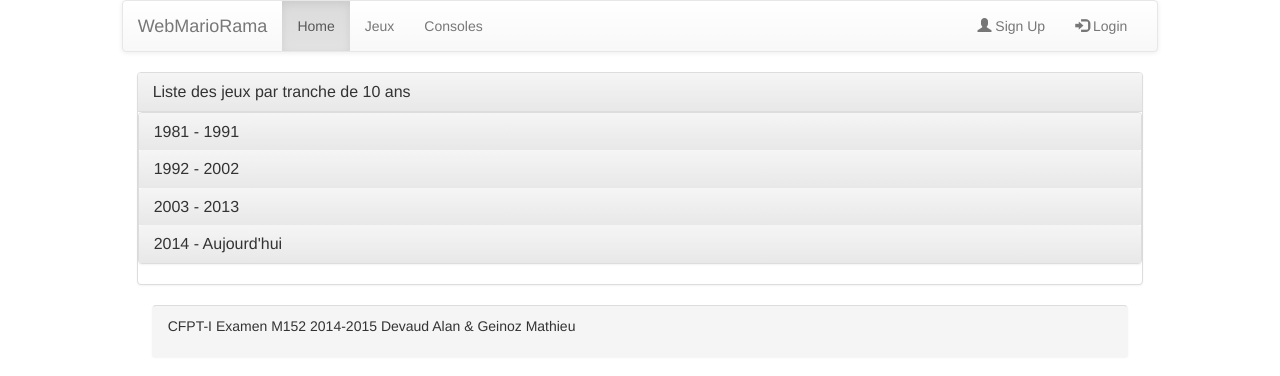
After one commit to Devaud/WebMarioRama, a PHP site: page /jeux.php in a window 1280 px wide. The commit adds this page. Shown: the top 376 px of the page. Run offline with PHP 8.4, Linux system fonts and the light colour scheme; some libraries are stand-ins or nearby versions.

Commit message:
Ajout de la page jeux.php

```diff
--- a/WebMarioRama/Include.php
+++ b/WebMarioRama/Include.php
@@ -100,7 +100,12 @@ function displayNav(){
         $text .= '<li><a href="./Index.php?page=home">Home</a></li>';
     }
 
-    $text .= '<li><a href="#">Jeux</a></li>';
+    if($page == 'jeux'){
+        $text .= '<li class="active"><a href="./jeux.php?page=jeux">Jeux</a></li>';
+    }else{
+        $text .= '<li><a href="./jeux.php?page=jeux">Jeux</a></li>';
+    }
+
     $text .= '<li><a href="#">Consoles</a></li> ';
     $text .= '</ul>';
     $text .= '<ul class="nav navbar-nav navbar-right">';
--- /dev/null
+++ b/WebMarioRama/jeux.php
@@ -0,0 +1,124 @@
+<!DOCTYPE html>
+<!--
+To change this license header, choose License Headers in Project Properties.
+To change this template file, choose Tools | Templates
+and open the template in the editor.
+-->
+<?php
+include './Include.php';
+LoadFromSession();
+ManageNavigation();
+?>
+<html>
+    <head>
+        <meta charset="UTF-8">
+        <meta name="viewport" content="width=device-width, initial-scale=1.0">
+        <link rel="stylesheet" href="./css/Normalize.css"
+              <!-- Fichier pour bootstrap -->
+              <link rel="stylesheet" href="./css/bootstrap.min.css">
+        <link rel="stylesheet" href="./css/bootstrap-theme.min.css">
+        <script src="https://ajax.googleapis.com/ajax/libs/jquery/1.11.1/jquery.min.js"></script>
+        <script src="./js/bootstrap.min.js"></script>
+
+        <!-- Fichier créer par nous -->
+        <link rel="stylesheet" href="./css/style.css">
+
+        <title>WebMarioRama</title>
+    </head>
+    <body>
+        <section id="page" class="col-sm-offset-1 col-sm-10">
+            <!-- --------------------------- Menu -------------------------- -->
+            <?php
+            echo displayNav();
+            ?>
+            <!-- ------------------------- Fin Menu ------------------------ -->
+
+            <!-- -------------------------- Contenu ------------------------ -->
+            <section class="col-sm-12">
+                <section class="panel panel-default">
+                    <section class="panel-heading">
+                        <h3 class="panel-title">Liste des jeux par tranche de 10 ans</h3>
+                    </section>
+                    <section class="panel-group panel panel-default" id="accordion" role="tablist" aria-multiselectable="true">
+                       <!-- ----------------- 1981 - 1991 ------------------ -->
+                        <section class="panel-heading" role="tab" id="headingOne">
+                            <h4 class="panel-title">
+                                <a data-toggle="collapse" data-parent="#accordion" href="#collapseOne" aria-expanded="false" aria-controls="collapseOne">
+                                    1981 - 1991
+                                </a>
+                            </h4>
+                        </section>
+                        <section id="collapseOne" class="panel-collapse collapse" role="tabpanel" aria-labelledby="headingOne">
+                            <ul class="list-group">
+                                <li class="list-group-item">XXX</li>
+                                <li class="list-group-item">YYY</li>
+                                <li class="list-group-item">AAA</li>
+                            </ul>
+                        </section>
+                       <!-- --------------------- Fin ---------------------- -->
+
+                       <!-- ------------------ 1992 - 2002 ----------------- -->
+                        <section class="panel-heading" role="tab" id="headingTwo">
+                            <h4 class="panel-title">
+                                <a data-toggle="collapse" data-parent="#accordion" href="#collapseTwo" aria-expanded="false" aria-controls="collapseTwo">
+                                    1992 - 2002
+                                </a>
+                            </h4>
+                        </section>
+                        <section id="collapseTwo" class="panel-collapse collapse" role="tabpanel" aria-labelledby="headingTwo">
+                            <ul class="list-group">
+                                <li class="list-group-item">XXX</li>
+                                <li class="list-group-item">YYY</li>
+                                <li class="list-group-item">AAA</li>
+                            </ul>
+                        </section>
+                        <!-- --------------------- Fin --------------------- -->
+
+                        <!-- ----------------- 2003 - 2013 ----------------- -->
+                        <section class="panel-heading" role="tab" id="headingThree">
+                            <h4 class="panel-title">
+                                <a data-toggle="collapse" data-parent="#accordion" href="#collapseThree" aria-expanded="false" aria-controls="collapseThree">
+                                    2003 - 2013
+                                </a>
+                            </h4>
+                        </section>
+                        <section id="collapseThree" class="panel-collapse collapse" role="tabpanel" aria-labelledby="headingThree">
+                            <ul class="list-group">
+                                <li class="list-group-item">XXX</li>
+                                <li class="list-group-item">YYY</li>
+                                <li class="list-group-item">AAA</li>
+                            </ul>
+                        </section>
+                        <!-- --------------------- Fin --------------------- -->
+
+                        <!-- ----------------  2014 - XXXX ----------------- -->
+                        <section class="panel-heading" role="tab" id="headingFour">
+                            <h4 class="panel-title">
+                                <a data-toggle="collapse" data-parent="#accordion" href="#collapseFour" aria-expanded="false" aria-controls="collapseFour">
+                                    2014 - Aujourd'hui
+                                </a>
+                            </h4>
+                        </section>
+                        <section id="collapseFour" class="panel-collapse collapse" role="tabpanel" aria-labelledby="headingFour">
+                            <ul class="list-group">
+                                <li class="list-group-item">XXX</li>
+                                <li class="list-group-item">YYY</li>
+                                <li class="list-group-item">AAA</li>
+                            </ul>
+                        </section>
+                        <!-- --------------------- Fin --------------------- -->
+                    </section>
+                </section>
+            <!-- ----------------------- Fin Contenu ----------------------- -->
+
+            <!-- ----------------------- Pied de page ---------------------- -->
+            <?php
+            echo displayFooter();
+            ?>
+            <!-- --------------------- Fin Pied de page -------------------- -->
+        </section>
+    </body>
+</html>
+<?php
+SaveInSession();
+?>
```
